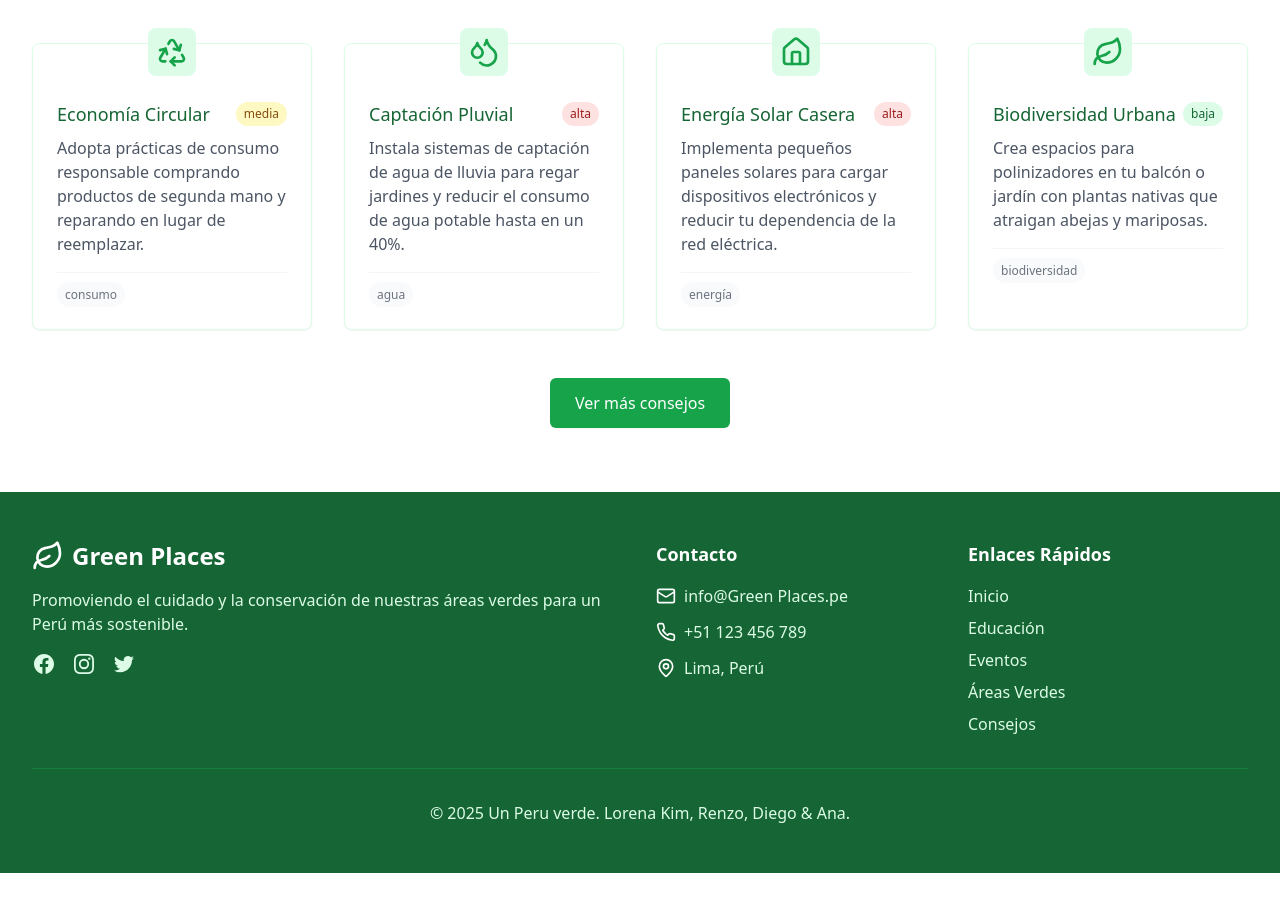
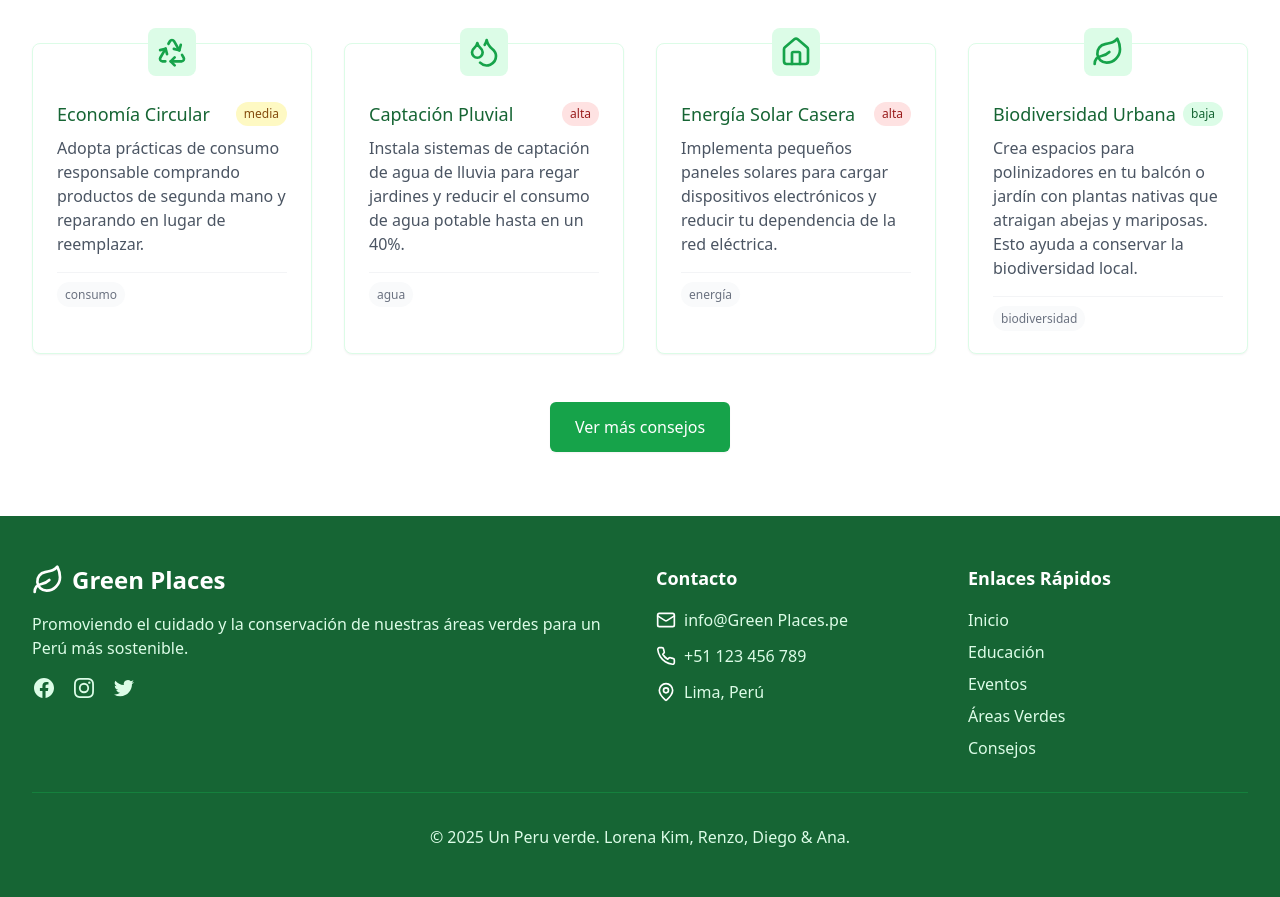
Before and after one commit to DiegoAlv17/GreenPlaces, a React (Vite) app in the folder client/: page / in a window 1280 px wide. Shown: the part 3940-4837 px from the top of the page. Before the commit the page ends 4813 px from the top, so only its background shows below. Built offline with nearby package versions, Linux system fonts and the light colour scheme.

Commit message:
Cambios para combrobar CDv2

```diff
--- a/client/src/components/Tips.jsx
+++ b/client/src/components/Tips.jsx
@@ -37,7 +37,7 @@ const Tips = () => {
       icon: <Leaf className="h-8 w-8" />,
       title: "Biodiversidad Urbana",
       description:
-        "Crea espacios para polinizadores en tu balcón o jardín con plantas nativas que atraigan abejas y mariposas.",
+        "Crea espacios para polinizadores en tu balcón o jardín con plantas nativas que atraigan abejas y mariposas. Esto ayuda a conservar la biodiversidad local.",
       category: "biodiversidad",
       difficulty: "baja",
     },
```
